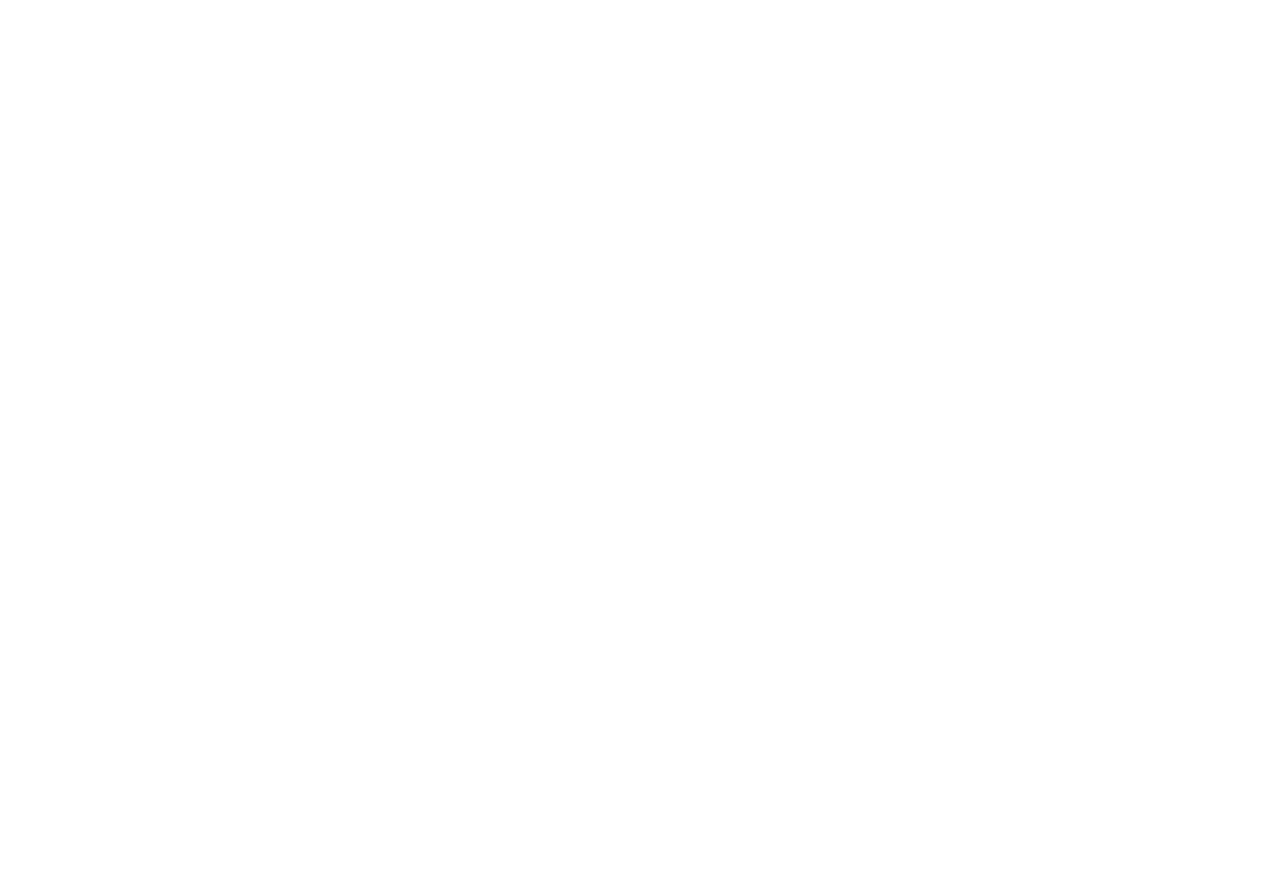
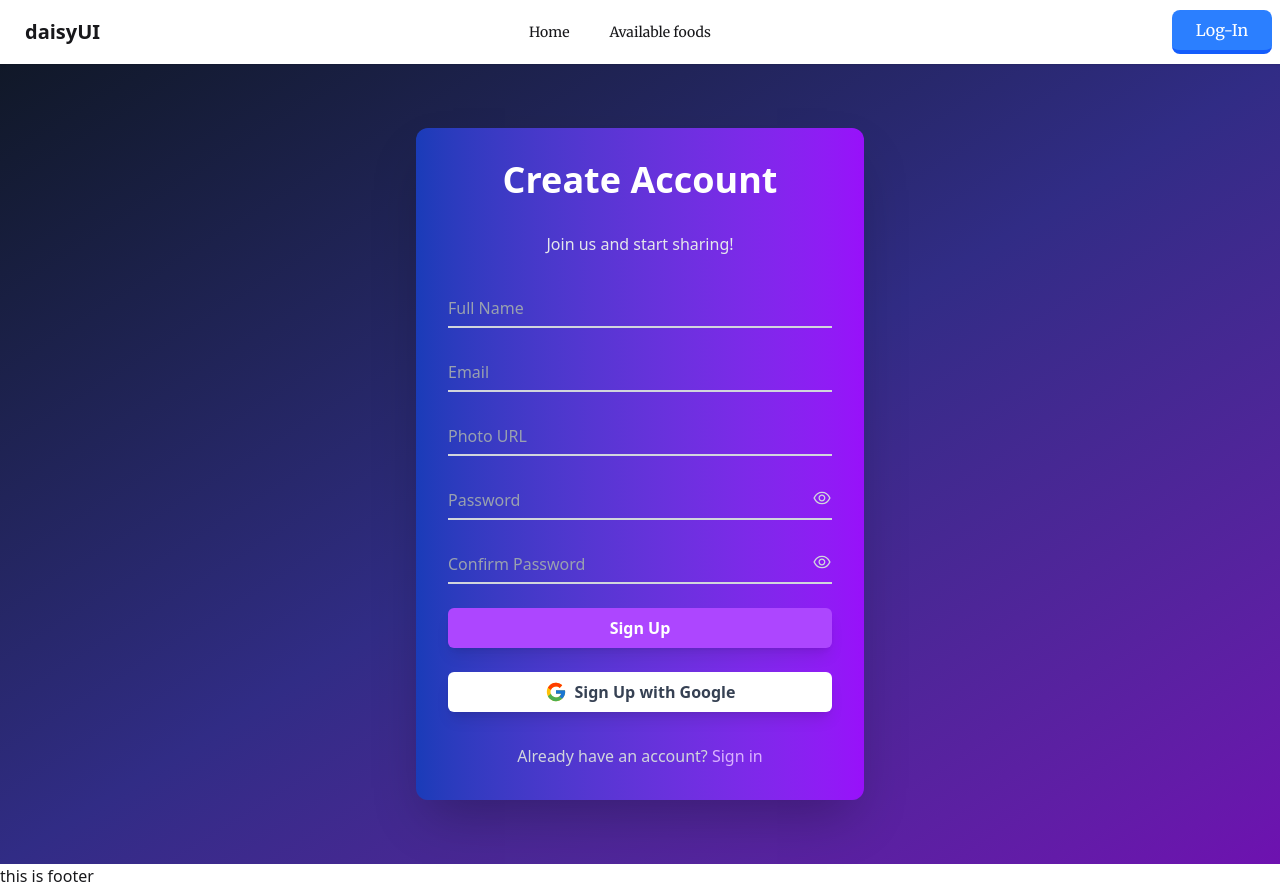
Before and after one commit to Atikur1997/B12-A10-Plate-Share-client, a React (Vite) app: page /signup in a window 1280 px wide. Before the commit this address had no page. Before the commit the page ends 800 px from the top, so only its background shows below. Built offline with nearby package versions, Linux system fonts and the light colour scheme.

Commit message:
register pagge design done

```diff
--- a/package.json
+++ b/package.json
@@ -13,6 +13,7 @@
     "@tailwindcss/vite": "^4.1.17",
     "react": "^19.2.0",
     "react-dom": "^19.2.0",
+    "react-icons": "^5.5.0",
     "react-router": "^7.9.5",
     "styled-components": "^6.1.19",
     "tailwindcss": "^4.1.17"
--- a/src/Components/Login/Login.jsx
+++ b/src/Components/Login/Login.jsx
@@ -1,5 +1,6 @@
 import React from 'react';
 import './Login.css'; // for animations
+import { NavLink } from 'react-router';
 
 const Login = () => {
     return (
@@ -72,9 +73,9 @@
 
                 <div className="text-center text-gray-300">
                     Don't have an account?{" "}
-          <a href="#" className="text-purple-300 hover:underline">
+                    <NavLink to='/signup' className="text-purple-300 hover:underline">
                         Sign up
-          </a>
+                    </NavLink>
                 </div>
             </div>
         </div>
--- /dev/null
+++ b/src/Components/Pages/Register/Register.css
@@ -0,0 +1,35 @@
+@keyframes slideInFromLeft {
+    from {
+        transform: translateX(-100%);
+        opacity: 0;
+    }
+
+    to {
+        transform: translateX(0);
+        opacity: 1;
+    }
+}
+
+@keyframes appear {
+    from {
+        opacity: 0;
+        transform: translateY(-10px);
+    }
+
+    to {
+        opacity: 1;
+        transform: translateY(0);
+    }
+}
+
+.animate-slideInFromLeft {
+    animation: slideInFromLeft 1s ease-out;
+}
+
+.animate-appear {
+    animation: appear 2s ease-out;
+}
+
+.animate-appearDelay {
+    animation: appear 3s ease-out;
+}
--- /dev/null
+++ b/src/Components/Pages/Register/Register.jsx
@@ -0,0 +1,161 @@
+import React, { useState } from "react";
+import { AiOutlineEye, AiOutlineEyeInvisible } from "react-icons/ai";
+import { FcGoogle } from "react-icons/fc";
+import "./Register.css"; // animations
+
+const Register = () => {
+    const [showPassword, setShowPassword] = useState(false);
+    const [showConfirm, setShowConfirm] = useState(false);
+
+    const handleSubmit = (e) => {
+        e.preventDefault();
+        // handle sign-up logic here
+    };
+
+    const handleGoogleSignUp = () => {
+        // handle Google sign-up logic here
+    };
+
+    return (
+        <div className="flex justify-center items-center min-h-screen bg-gradient-to-br from-gray-900 via-indigo-900 to-purple-800">
+            <div className="max-w-md w-full bg-gradient-to-r from-blue-800 to-purple-600 rounded-xl shadow-2xl overflow-hidden p-8 space-y-8 animate-slideInFromLeft">
+                <h2 className="text-center text-4xl font-extrabold text-white animate-appear">
+                    Create Account
+                </h2>
+                <p className="text-center text-gray-200 animate-appearDelay">
+                    Join us and start sharing!
+                </p>
+
+                <form onSubmit={handleSubmit} className="space-y-6">
+                    {/* Name */}
+                    <div className="relative">
+                        <input
+                            id="name"
+                            name="name"
+                            type="text"
+                            placeholder="Your name"
+                            required
+                            className="peer h-10 w-full border-b-2 border-gray-300 text-white bg-transparent placeholder-transparent focus:outline-none focus:border-purple-400"
+                        />
+                        <label
+                            htmlFor="name"
+                            className="absolute left-0 -top-3.5 text-gray-500 text-sm transition-all peer-placeholder-shown:text-base peer-placeholder-shown:text-gray-400 peer-placeholder-shown:top-2 peer-focus:-top-3.5 peer-focus:text-purple-400 peer-focus:text-sm"
+                        >
+                            Full Name
+                        </label>
+                    </div>
+
+                    {/* Email */}
+                    <div className="relative">
+                        <input
+                            id="email"
+                            name="email"
+                            type="email"
+                            placeholder="you@example.com"
+                            required
+                            className="peer h-10 w-full border-b-2 border-gray-300 text-white bg-transparent placeholder-transparent focus:outline-none focus:border-purple-400"
+                        />
+                        <label
+                            htmlFor="email"
+                            className="absolute left-0 -top-3.5 text-gray-500 text-sm transition-all peer-placeholder-shown:text-base peer-placeholder-shown:text-gray-400 peer-placeholder-shown:top-2 peer-focus:-top-3.5 peer-focus:text-purple-400 peer-focus:text-sm"
+                        >
+                            Email
+                        </label>
+                    </div>
+
+                    {/* Photo URL */}
+                    <div className="relative">
+                        <input
+                            id="photo"
+                            name="photo"
+                            type="text"
+                            placeholder="Photo URL"
+                            className="peer h-10 w-full border-b-2 border-gray-300 text-white bg-transparent placeholder-transparent focus:outline-none focus:border-purple-400"
+                        />
+                        <label
+                            htmlFor="photo"
+                            className="absolute left-0 -top-3.5 text-gray-500 text-sm transition-all peer-placeholder-shown:text-base peer-placeholder-shown:text-gray-400 peer-placeholder-shown:top-2 peer-focus:-top-3.5 peer-focus:text-purple-400 peer-focus:text-sm"
+                        >
+                            Photo URL
+                        </label>
+                    </div>
+
+                    {/* Password */}
+                    <div className="relative">
+                        <input
+                            id="password"
+                            name="password"
+                            type={showPassword ? "text" : "password"}
+                            placeholder="Password"
+                            required
+                            className="peer h-10 w-full border-b-2 border-gray-300 text-white bg-transparent placeholder-transparent focus:outline-none focus:border-purple-400"
+                        />
+                        <label
+                            htmlFor="password"
+                            className="absolute left-0 -top-3.5 text-gray-500 text-sm transition-all peer-placeholder-shown:text-base peer-placeholder-shown:text-gray-400 peer-placeholder-shown:top-2 peer-focus:-top-3.5 peer-focus:text-purple-400 peer-focus:text-sm"
+                        >
+                            Password
+                        </label>
+                        <div
+                            className="absolute right-0 top-2 cursor-pointer text-gray-300 hover:text-white"
+                            onClick={() => setShowPassword(!showPassword)}
+                        >
+                            {showPassword ? <AiOutlineEyeInvisible size={20} /> : <AiOutlineEye size={20} />}
+                        </div>
+                    </div>
+
+                    {/* Confirm Password */}
+                    <div className="relative">
+                        <input
+                            id="confirm"
+                            name="confirm"
+                            type={showConfirm ? "text" : "password"}
+                            placeholder="Confirm Password"
+                            required
+                            className="peer h-10 w-full border-b-2 border-gray-300 text-white bg-transparent placeholder-transparent focus:outline-none focus:border-purple-400"
+                        />
+                        <label
+                            htmlFor="confirm"
+                            className="absolute left-0 -top-3.5 text-gray-500 text-sm transition-all peer-placeholder-shown:text-base peer-placeholder-shown:text-gray-400 peer-placeholder-shown:top-2 peer-focus:-top-3.5 peer-focus:text-purple-400 peer-focus:text-sm"
+                        >
+                            Confirm Password
+                        </label>
+                        <div
+                            className="absolute right-0 top-2 cursor-pointer text-gray-300 hover:text-white"
+                            onClick={() => setShowConfirm(!showConfirm)}
+                        >
+                            {showConfirm ? <AiOutlineEyeInvisible size={20} /> : <AiOutlineEye size={20} />}
+                        </div>
+                    </div>
+
+                    {/* Submit Button */}
+                    <button
+                        type="submit"
+                        className="w-full py-2 px-4 bg-purple-500 hover:bg-purple-700 rounded-md shadow-lg text-white font-semibold transition duration-200"
+                    >
+                        Sign Up
+                    </button>
+
+                    {/* Google Sign Up */}
+                    <button
+                        type="button"
+                        onClick={handleGoogleSignUp}
+                        className="w-full flex items-center justify-center gap-2 py-2 px-4 bg-white rounded-md shadow-lg text-gray-700 font-semibold hover:bg-gray-100 transition duration-200"
+                    >
+                        <FcGoogle size={22} />
+                        Sign Up with Google
+                    </button>
+                </form>
+
+                <div className="text-center text-gray-300">
+                    Already have an account?{" "}
+                    <a href="#" className="text-purple-300 hover:underline">
+                        Sign in
+                    </a>
+                </div>
+            </div>
+        </div>
+    );
+};
+
+export default Register;
--- a/src/Components/Routes/Routes.jsx
+++ b/src/Components/Routes/Routes.jsx
@@ -4,6 +4,7 @@
 import ErrorPage from "../ErrorPage/ErrorPage";
 import Login from "../Login/Login";
 import AvailableFoods from "../AvailableFoods/AvailableFoods";
+import Register from "../Pages/Register/Register";
 
 
 export const router = createBrowserRouter([
@@ -19,7 +20,14 @@
             {
                 path: "/login",
                 Component: Login,
-            }, {
+            },
+            {
+                path: '/signup',
+                Component: Register,
+
+            },
+
+            {
                 path: '/avaiable_foods',
                 Component: AvailableFoods
             }
```
Also changed, not shown: 1 other file (tests, documents, lock files or other folders). Lines whose indentation alone changed are shown as unchanged.
